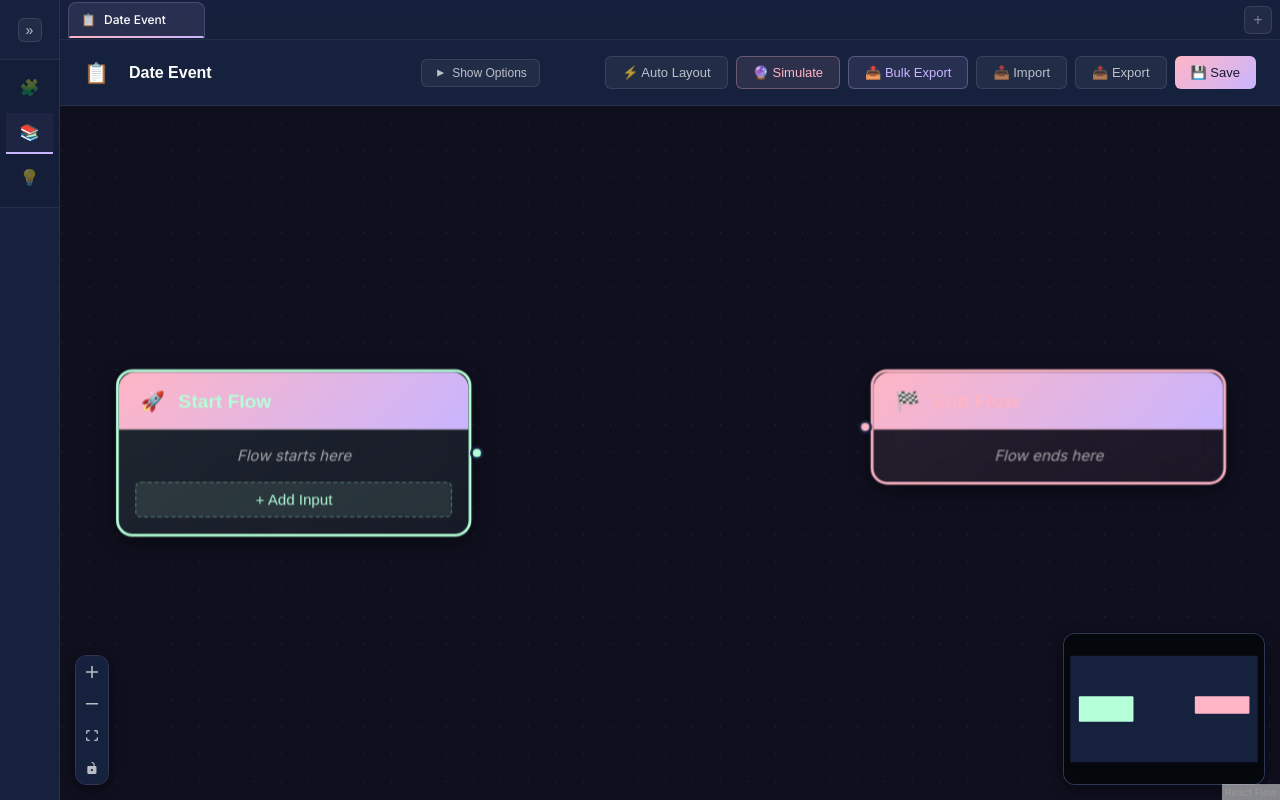
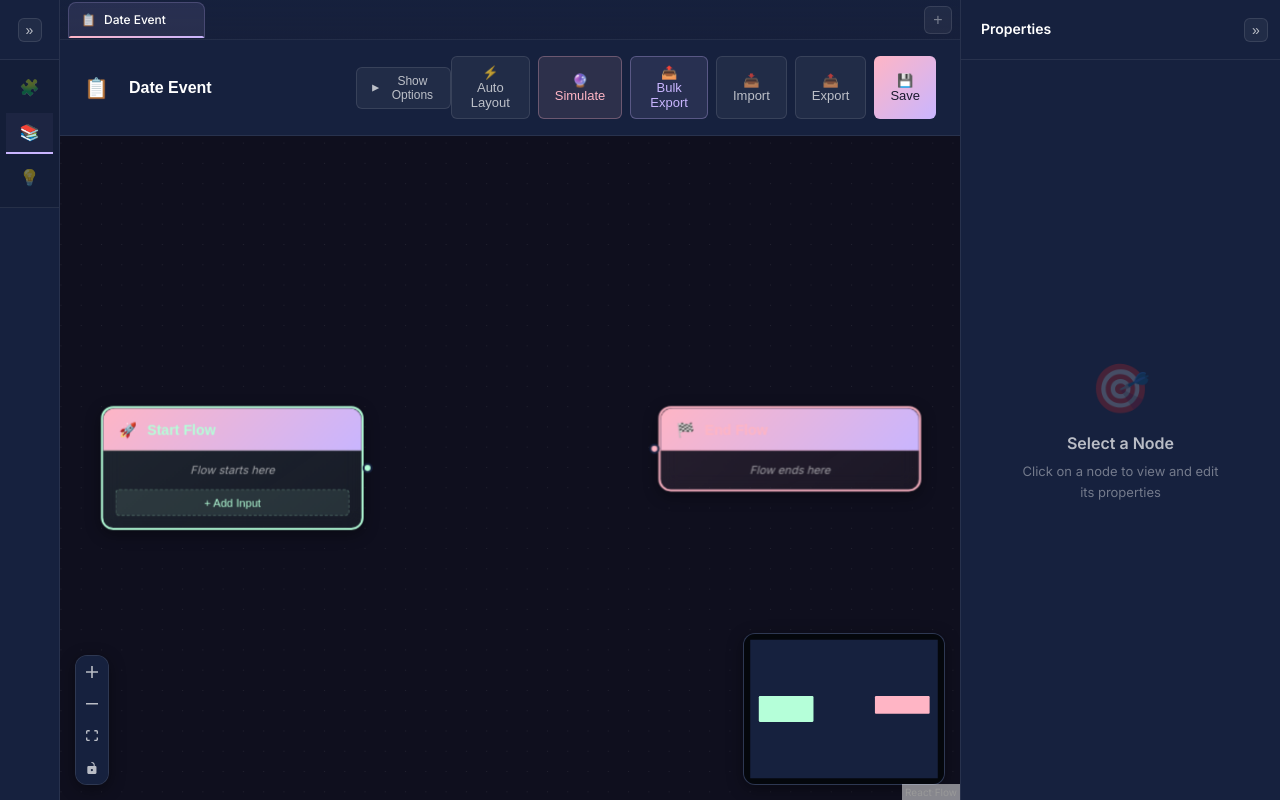
Before and after one commit to jasonhui1/EventFlow, a React (Vite) app: page / in a window 1280 px wide. Built offline with nearby package versions, Linux system fonts and the light colour scheme.

Commit message:
Make property panel collapsable

```diff
--- a/src/App.jsx
+++ b/src/App.jsx
@@ -868,7 +868,7 @@ function App() {
                 )}
             </div>
 
-            {/* <PropertiesPanel /> */}
+            <PropertiesPanel />
 
             {
                 showSimulationModal && (
--- a/src/components/PropertiesPanel.jsx
+++ b/src/components/PropertiesPanel.jsx
@@ -25,13 +25,22 @@ const PropertiesPanel = () => {
 
     const [showPreview, setShowPreview] = useState(false);
     const [showDeleteModal, setShowDeleteModal] = useState(false);
+    const [isCollapsed, setIsCollapsed] = useState(false);
 
     if (!selectedNode) {
         return (
-            <div className="properties-panel">
+            <div className={`properties-panel ${isCollapsed ? 'collapsed' : ''}`}>
                 <div className="properties-header">
-                    <h3 className="properties-title">Properties</h3>
+                    {!isCollapsed && <h3 className="properties-title">Properties</h3>}
+                    <button
+                        className="sidebar-collapse-btn"
+                        onClick={() => setIsCollapsed(!isCollapsed)}
+                        title={isCollapsed ? 'Expand panel' : 'Collapse panel'}
+                    >
+                        {isCollapsed ? '«' : '»'}
+                    </button>
                 </div>
+                {!isCollapsed && (
                     <div className="properties-content">
                         <div className="empty-state">
                             <div className="empty-state-icon">🎯</div>
@@ -41,6 +50,7 @@ const PropertiesPanel = () => {
                             </p>
                         </div>
                     </div>
+                )}
             </div>
         );
     }
@@ -72,8 +82,9 @@ const PropertiesPanel = () => {
     };
 
     return (
-        <div className="properties-panel">
+        <div className={`properties-panel ${isCollapsed ? 'collapsed' : ''}`}>
             <div className="properties-header">
+                {!isCollapsed && (
                     <h3 className="properties-title" style={{ display: 'flex', alignItems: 'center', gap: '8px' }}>
                         <span style={{
                             width: '10px',
@@ -83,8 +94,17 @@ const PropertiesPanel = () => {
                         }} />
                         {getNodeTypeName()}
                     </h3>
+                )}
+                <button
+                    className="sidebar-collapse-btn"
+                    onClick={() => setIsCollapsed(!isCollapsed)}
+                    title={isCollapsed ? 'Expand panel' : 'Collapse panel'}
+                >
+                    {isCollapsed ? '«' : '»'}
+                </button>
             </div>
 
+            {!isCollapsed && (
                 <div className="properties-content">
                     {/* Label */}
                     <div className="property-group">
@@ -577,6 +597,7 @@ const PropertiesPanel = () => {
                         </button>
                     </div>
                 </div>
+            )}
 
             {/* Prompt Preview Modal */}
             {showPreview && (
--- a/src/index.css
+++ b/src/index.css
@@ -857,17 +857,46 @@ body {
 
 .properties-panel {
   width: 320px;
-  height: 100%;
+  height: 100vh;
   background: var(--bg-secondary);
   border-left: 1px solid rgba(255, 255, 255, 0.08);
   display: flex;
   flex-direction: column;
   overflow: hidden;
+  transition: width var(--transition-normal);
+}
+
+.properties-panel.collapsed {
+  width: 50px;
 }
 
 .properties-header {
   padding: 20px;
   border-bottom: 1px solid rgba(255, 255, 255, 0.08);
+  position: relative;
+  min-height: 60px;
+}
+
+.properties-panel.collapsed .properties-header {
+  padding: 12px;
+  display: flex;
+  justify-content: center;
+  align-items: center;
+}
+
+.properties-panel .sidebar-collapse-btn {
+  position: absolute;
+  right: 12px;
+  top: 50%;
+  transform: translateY(-50%);
+}
+
+.properties-panel.collapsed .sidebar-collapse-btn {
+  position: relative;
+  right: auto;
+  top: auto;
+  transform: none;
+  margin: 0 auto;
 }
 
 .properties-title {
```
Lines whose indentation alone changed are shown as unchanged.
